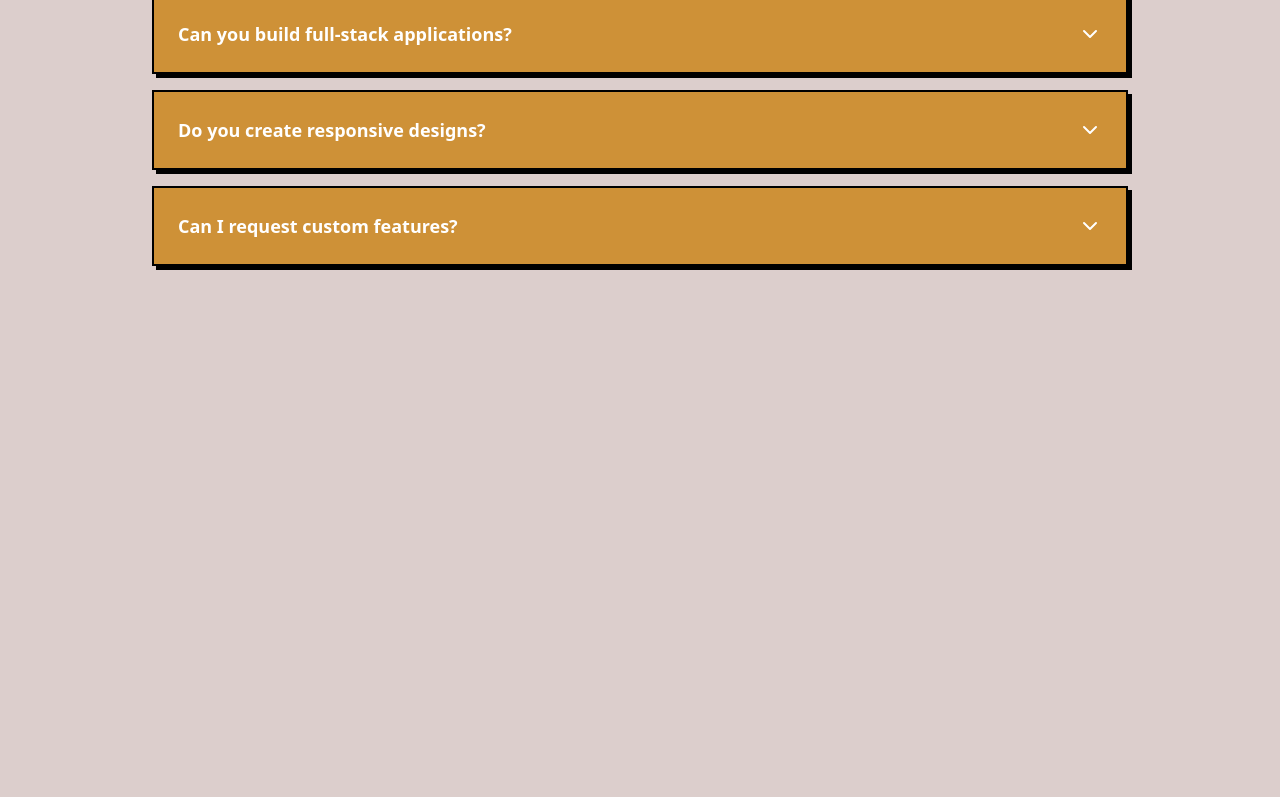
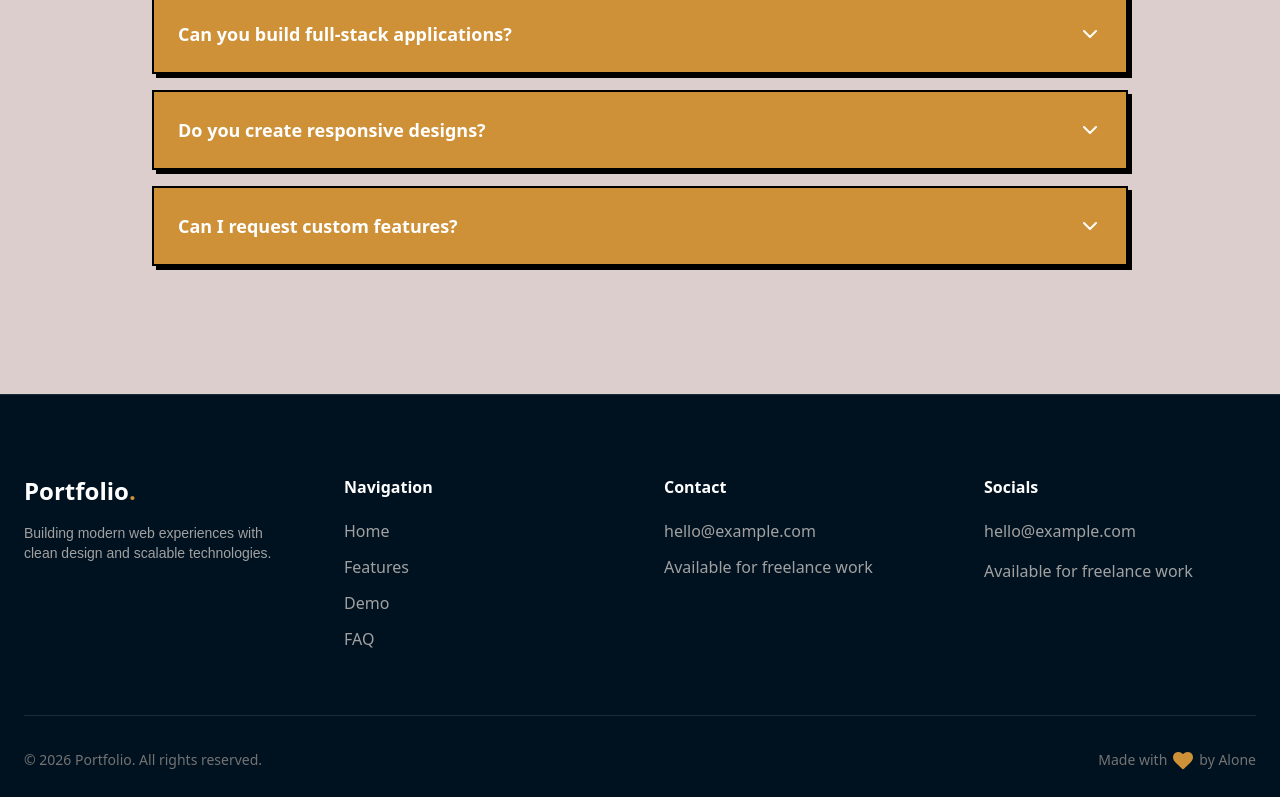
Before and after one commit to iamaloneforever/Mohsenian-Tech-WebSite, a Next.js app: page / in a window 1280 px wide. Shown: the part 3082-3879 px from the top of the page. Before the commit the page ends 3476 px from the top, so only its background shows below. Built offline with nearby package versions, Linux system fonts and the light colour scheme; a web font is replaced by a local one.

Commit message:
feat: Add Footer

```diff
--- a/app/page.tsx
+++ b/app/page.tsx
@@ -2,6 +2,7 @@ import ScrollAnimatedSvg from "@/components/ui/Background";
 import Demo from "@/components/ui/Custom/Demos/Demo";
 import { Faq } from "@/components/ui/Custom/FAQ/Faq";
 import Features from "@/components/ui/Custom/Features/Features";
+import Footer from "@/components/ui/Custom/Footer/footer";
 import Hero from "@/components/ui/Custom/Hero/Hero";
 
 export default function Page() {
@@ -18,6 +19,7 @@ export default function Page() {
 
 				<Faq />
 			</div>
+			<Footer />
 		</div>
 	);
 }
--- /dev/null
+++ b/components/ui/Custom/Footer/footer.tsx
@@ -0,0 +1,73 @@
+"use client";
+
+import { Heart } from "lucide-react";
+import Link from "next/link";
+
+export default function Footer() {
+	return (
+		<footer className="border-t border-white/10 bg-[#001220]">
+			<div className="mx-auto max-w-7xl px-6 py-20">
+				<div className="grid gap-12 md:grid-cols-4">
+					{/* Brand */}
+					<div className="space-y-4">
+						<h2 className="text-2xl font-bold text-white">
+							Portfolio<span className="text-primary">.</span>
+						</h2>
+
+						<p className="font-text text-sm text-neutral-400">
+							Building modern web experiences with clean design and scalable
+							technologies.
+						</p>
+					</div>
+
+					{/* Navigation */}
+					<div>
+						<h3 className="mb-5 font-semibold text-white">Navigation</h3>
+
+						<div className="flex flex-col gap-3 text-neutral-400">
+							<Link href="#home" className="transition hover:text-primary">
+								Home
+							</Link>
+							<Link href="#features" className="transition hover:text-primary">
+								Features
+							</Link>
+							<Link href="#demo" className="transition hover:text-primary">
+								Demo
+							</Link>
+							<Link href="#faq" className="transition hover:text-primary">
+								FAQ
+							</Link>
+						</div>
+					</div>
+
+					{/* Contact */}
+					<div>
+						<h3 className="mb-5 font-semibold text-white">Contact</h3>
+
+						<div className="space-y-3 text-neutral-400">
+							<p>hello@example.com</p>
+							<p>Available for freelance work</p>
+						</div>
+					</div>
+
+					{/* Social */}
+					<div>
+						<h3 className="mb-5 font-semibold text-white">Socials</h3>
+
+						<div className="flex flex-col gap-4 text-neutral-400">
+							<p>hello@example.com</p>
+							<p>Available for freelance work</p>
+						</div>
+					</div>
+				</div>
+				<div className="mt-16 flex flex-col items-center justify-between gap-4 border-t border-white/10 pt-8 text-sm text-neutral-500 md:flex-row">
+					<p>© 2026 Portfolio. All rights reserved.</p>
+
+					<p className="flex items-center gap-1">
+						Made with <Heart fill="var(--primary)" color="none" /> by Alone
+					</p>
+				</div>
+			</div>
+		</footer>
+	);
+}
```
